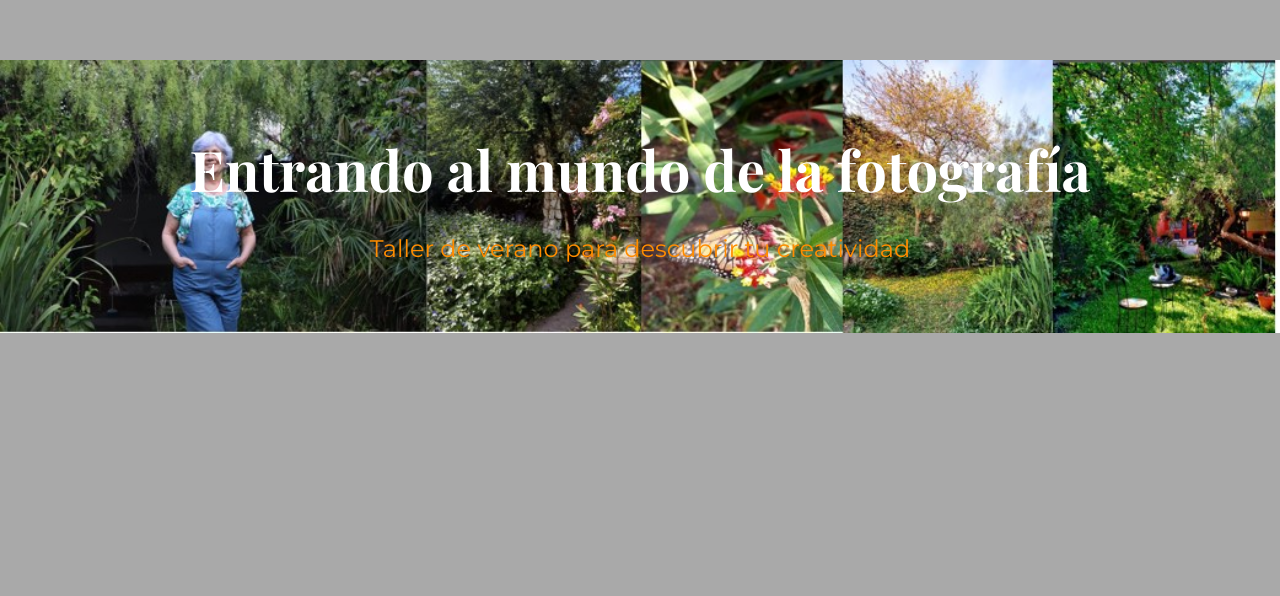
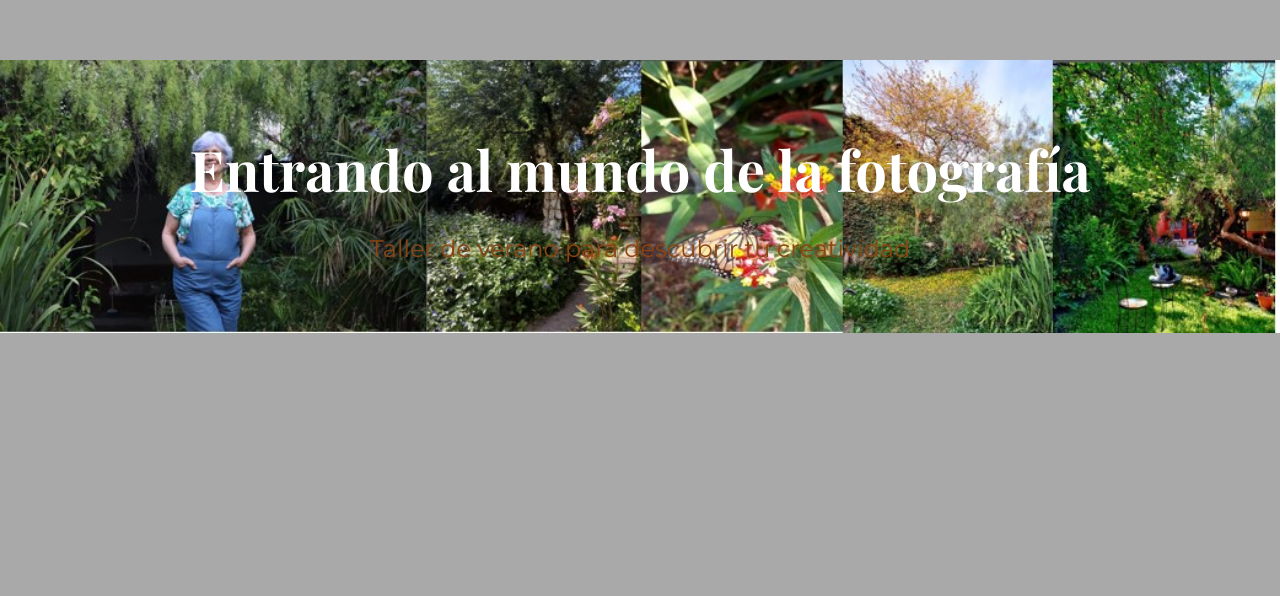
Before and after one commit to TBoca/Tboca.github.io, a plain HTML site: page index.html in a window 1280 px wide. Shown: the part 204-800 px from the top of the page. Drawn offline with nearby package versions, Linux system fonts and the light colour scheme.

Commit message:
Update styles.css

```diff
--- a/styles.css
+++ b/styles.css
@@ -2,7 +2,7 @@
 :root {
     --color-primary: #2C5530;
     --color-secondary: #8B9D77;
-    --color-accent: #FF8C00;
+    --color-accent: #8B4513;
     --color-background: #A9A9A9;
     --color-text: #333333;
     --font-heading: 'Playfair Display', serif;
```
